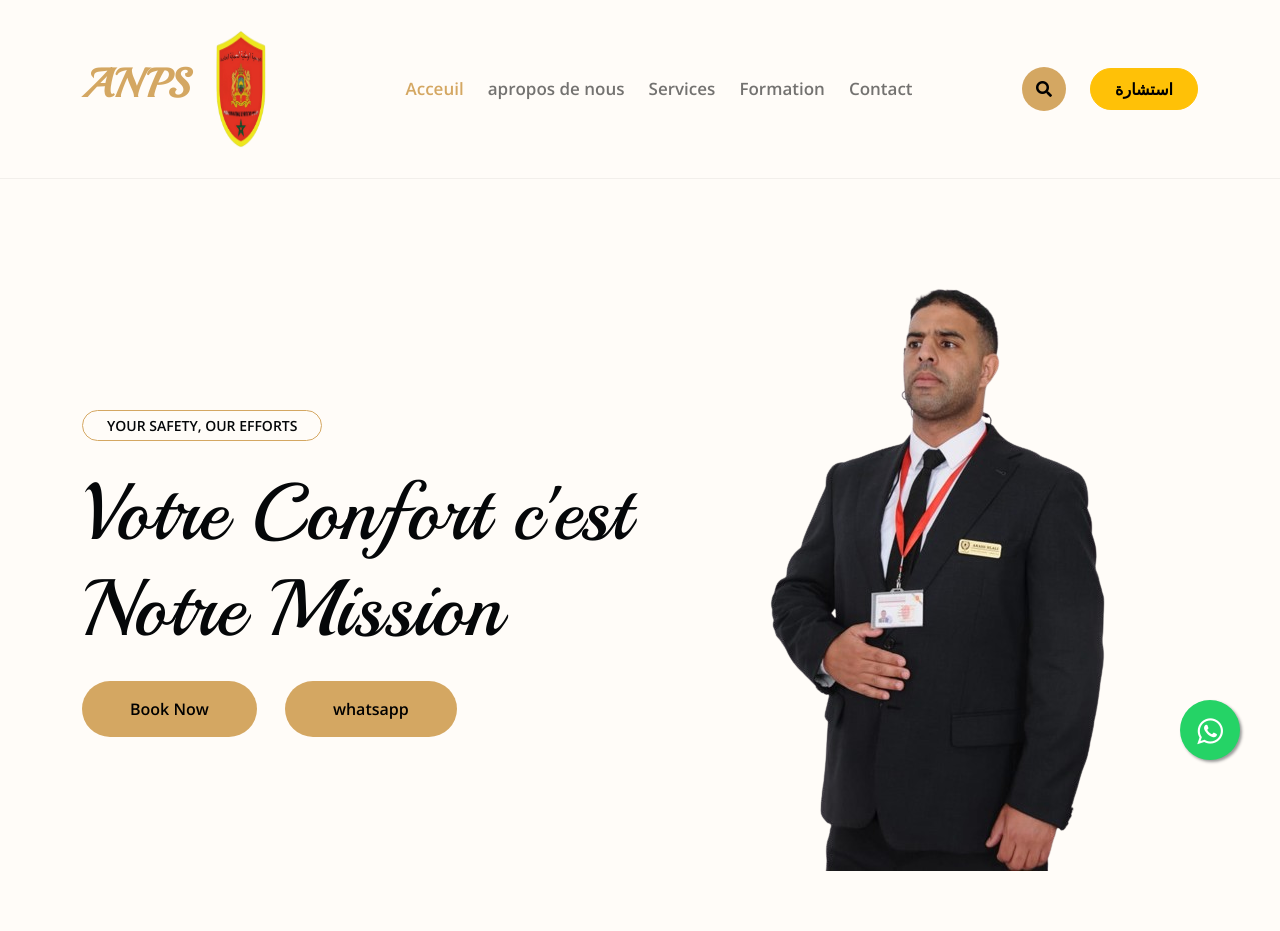
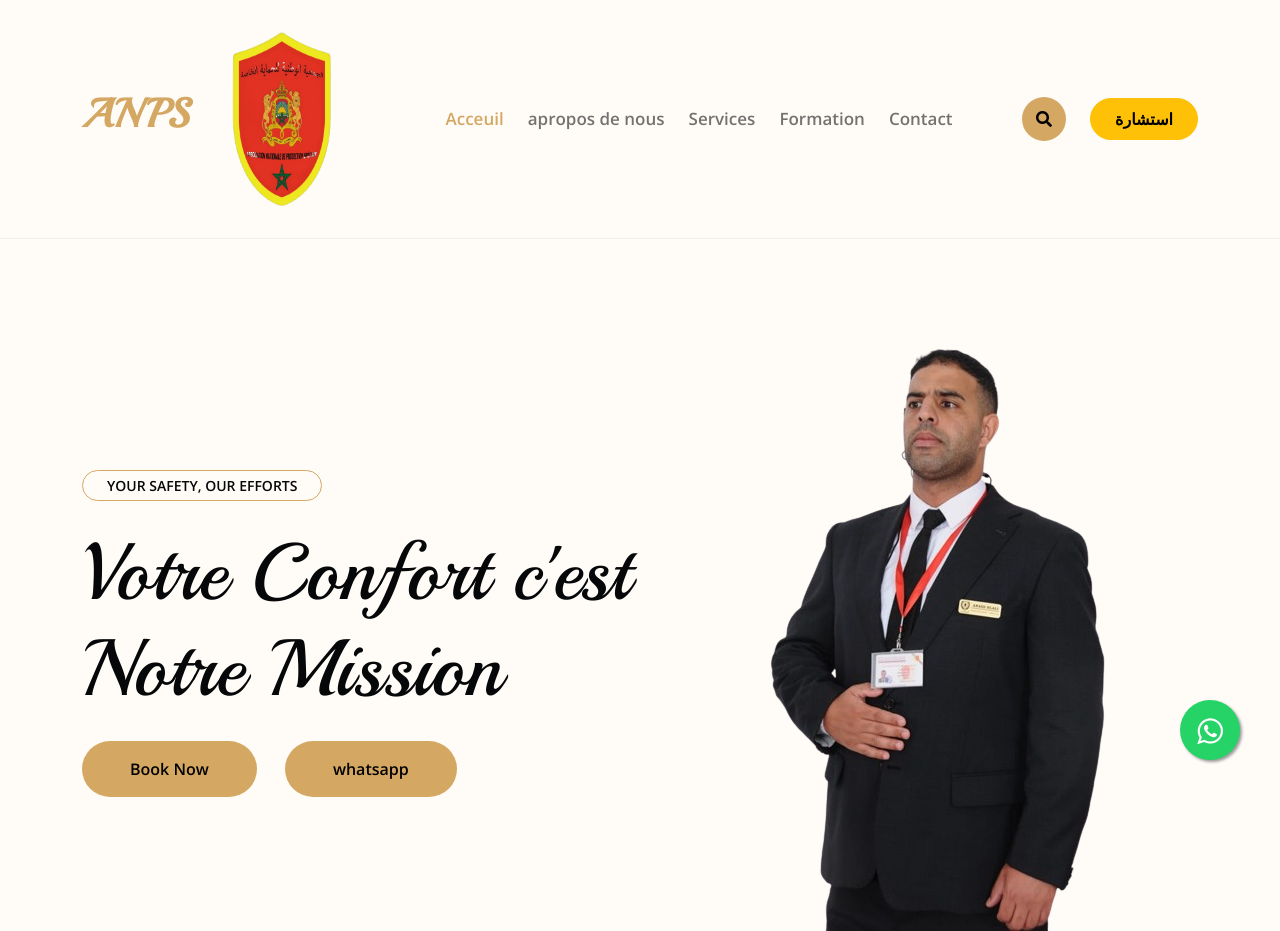
Before and after one commit to Services-pro/bodyguard.ma, a plain HTML site: page index.html in a window 1280 px wide. Shown: the top 931 px of the page. Drawn offline with nearby package versions, Linux system fonts and the light colour scheme; animation ran at ten frames a second; a script that the page names is missing.

Commit message:
Update index.html

```diff
--- a/index.html
+++ b/index.html
@@ -43,7 +43,7 @@
             <div class="container">
                 <nav class="navbar navbar-light navbar-expand-lg py-4">
                     <a href="index.html" class="navbar-brand">
-                        <h1 class="text-primary fw-bold mb-0">ANPS<span class="text-dark">                          <img src="img/logo.png" alt="" style="width: 80px; height: 120px;">
+                        <h1 class="text-primary fw-bold mb-0">ANPS<span class="text-dark">                          <img src="img/logo.png" alt="" style="width: 160px; height: 180px;">
                         </span> </h1>
                     </a>
                     <button class="navbar-toggler py-2 px-3" type="button" data-bs-toggle="collapse" data-bs-target="#navbarCollapse">
```
